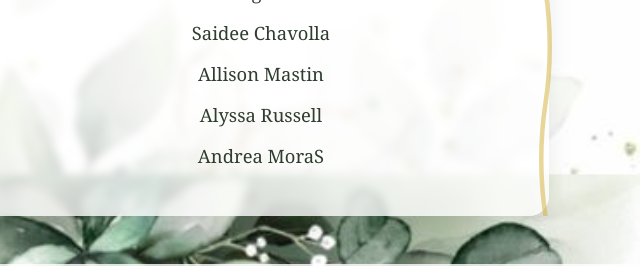
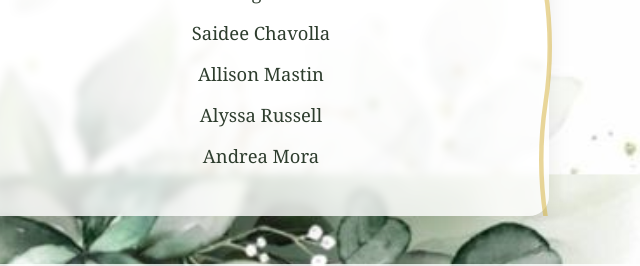
Before and after one commit to bleufabs/quince-app, a plain HTML site: page frontend/index.html in a window 1280 px wide. Shown: the part 1400-1666 px from the top of the page, 541-1181 px from the left. Drawn offline with Linux system fonts and the light colour scheme.

Commit message:
edit to names

```diff
--- a/frontend/index.html
+++ b/frontend/index.html
@@ -72,7 +72,7 @@
                         <li>Saidee Chavolla</li>
                         <li>Allison Mastin</li>
                         <li>Alyssa Russell</li>
-                        <li>Andrea MoraS</li>
+                        <li>Andrea Mora</li>
                     </ul>
                 </div>
             </div>
```
